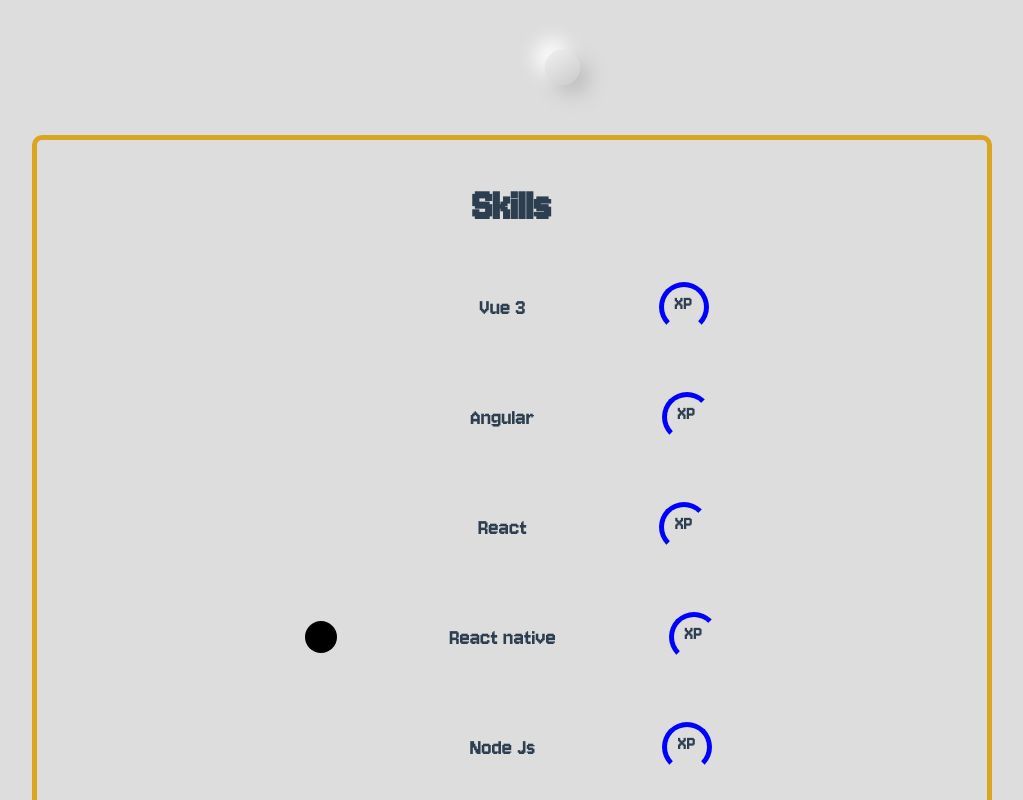
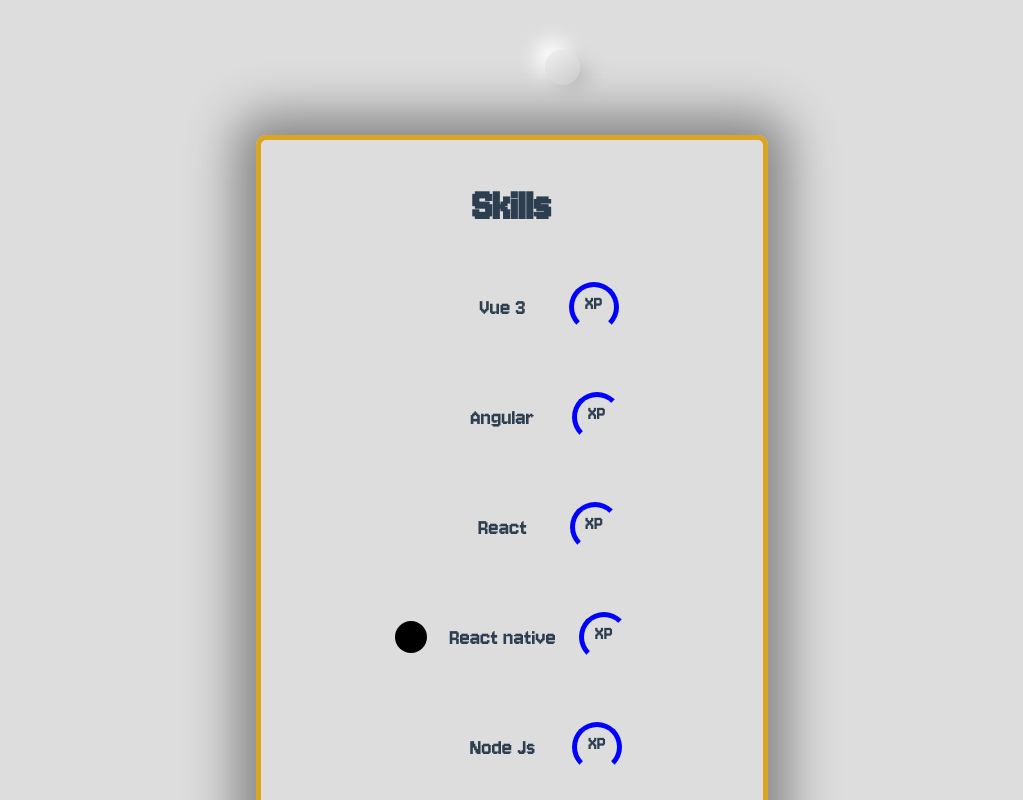
Before and after one commit to lounis59/portfolio-vue, a Vue app: page /#/Competence in a window 1280 px wide. Shown: the top 800 px of the page, without its empty margins (128-1151 px from the left). Built offline with nearby package versions, Linux system fonts and the light colour scheme; some icons are missing.

Commit message:
modif animation

```diff
--- a/src/views/Apropos.vue
+++ b/src/views/Apropos.vue
@@ -75,6 +75,7 @@ Passionné d'informatique, je cherche toujours de nouveaux défis.`
             border: 5px solid goldenrod;
             border-radius: 10px;
             margin-bottom: 50px;
+            box-shadow: 0px 0px 50px 20px rgb(133, 132, 132) ;
             h2{
                 font-size: 3rem;
                 margin: 20px;
--- a/src/views/Competences.vue
+++ b/src/views/Competences.vue
@@ -100,9 +100,7 @@ gsap.registerEffect({
 onMounted(() => {
     console.log('tla');
 
-    gsap.fromTo('.front',{x:1000  , opacity:0},{
-        x:0 , scale:1 ,duration:2 ,opacity:1
-    })
+    gsap.from('.front',{  width:0 , height:0 , opacity:0 , duration:2})
    tl.add(gsap.effects.startLvl('.circle'))
         .add(gsap.effects.lvl3('.vuelvl'))
         .add(gsap.effects.lvl2('.angularLvl'), "+=0.2")
@@ -127,12 +125,14 @@ onMounted(() => {
     min-height: 100vh;
     font-family: 'jersey';
     .containeur{
-        width: 75%;
-        min-height: min-content;
+        width: 40%;
+        overflow: hidden;
+        height: min-content;
         padding: 20px;
         border: 5px solid goldenrod;
         border-radius: 10px;
         margin-bottom: 50px;
+        box-shadow: 0px 0px 50px 20px rgb(133, 132, 132) ;
         h2{
             font-size: 3rem;
             margin: 20px;
```
